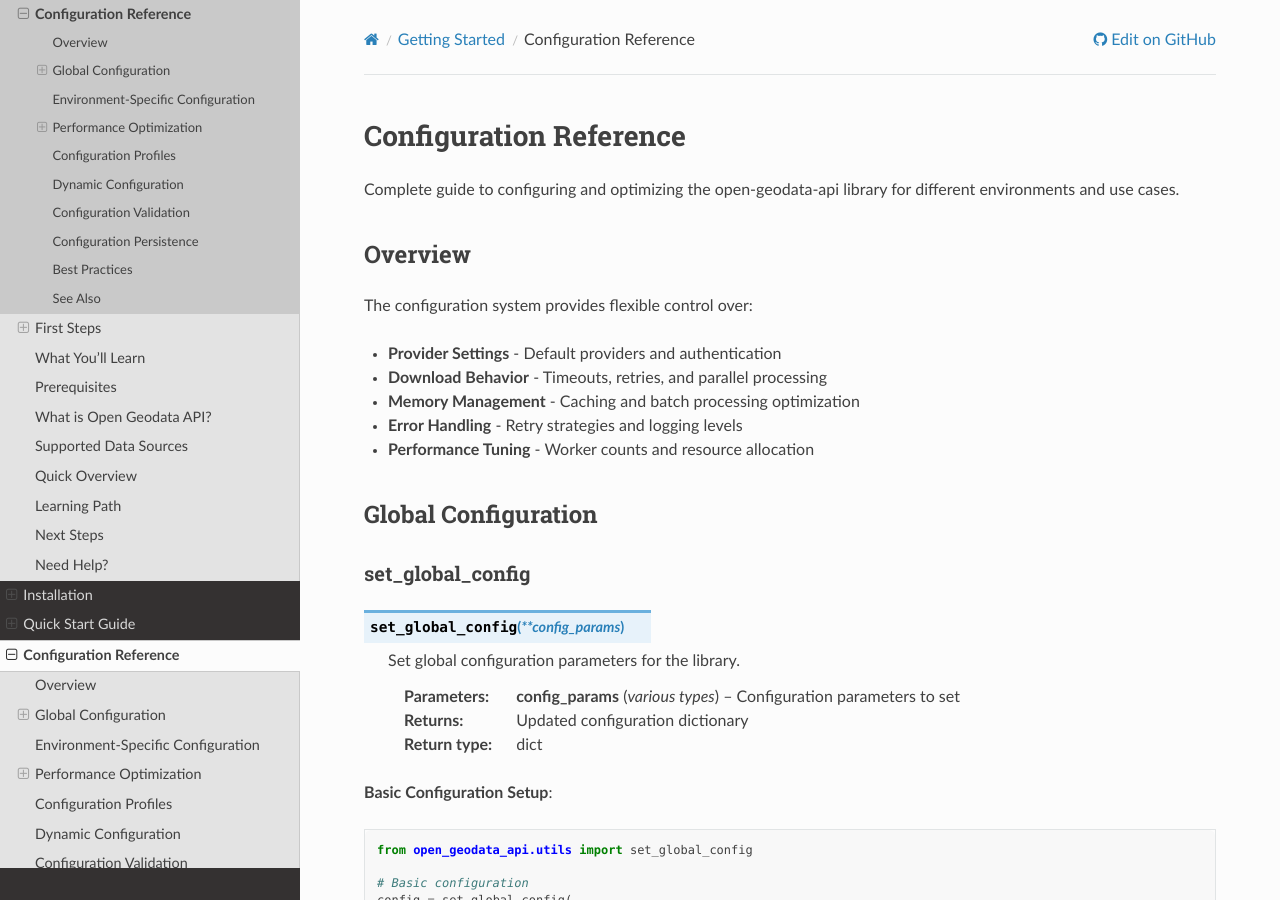
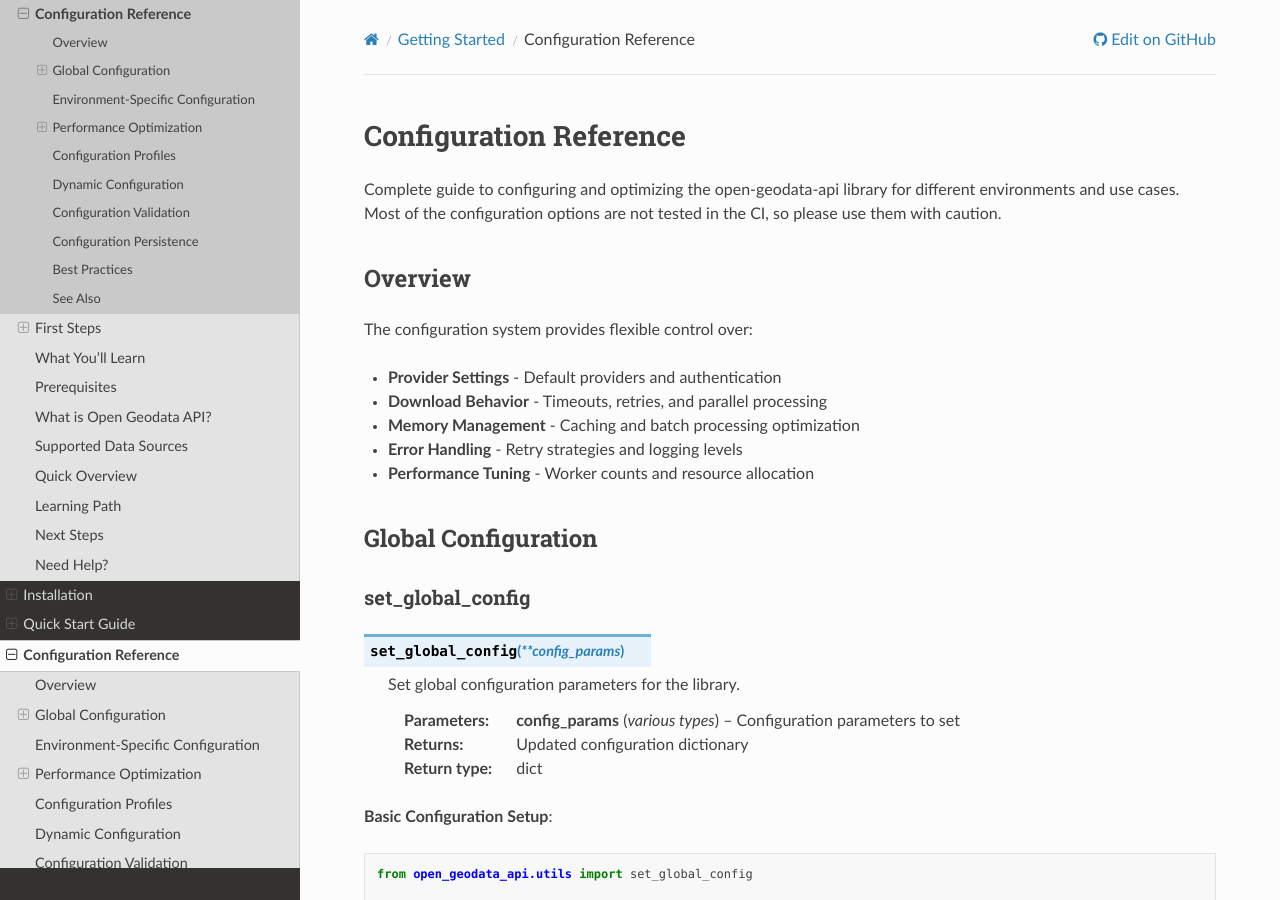
Before and after one commit to Mirjan-Ali-Sha/open-geodata-api, a Sphinx documentation site: the page built from docs/sections/getting-started/configuration.rst, in a window 1280 px wide and 900 px high. Built offline with Sphinx 7.4.7 and the Read the Docs theme 3.1.0, drawn with Linux system fonts in a browser that asks for light colours; pages that are not in the unit, such as notebooks, are missing from menus.

Commit message:
update documentations..

```diff
--- a/docs/sections/getting-started/configuration.rst
+++ b/docs/sections/getting-started/configuration.rst
@@ -1,7 +1,7 @@
 Configuration Reference
 =======================
 
-Complete guide to configuring and optimizing the open-geodata-api library for different environments and use cases.
+Complete guide to configuring and optimizing the open-geodata-api library for different environments and use cases. Most of the configuration options are not tested in the CI, so please use them with caution.
 
 Overview
 --------
--- a/docs/sections/getting-started/installation.rst
+++ b/docs/sections/getting-started/installation.rst
@@ -67,7 +67,7 @@ None Dependencies (Optional)
 For additional functionality that does not require any specific dependencies, you can install the package with no extra dependencies:
 But this is not recommended unless you are sure you do not need any of the optional features.
 User have to install the optional dependencies manually if needed. [This is useful for minimal installations or when you want to manage dependencies yourself.]
-Requirements are `requests`, `planetary-computer`, `tqdm`, and `click` install them carefully.
+Requirements are `requests`, `planetary-computer`, `tqdm`, and `click` install them cautiously.
 
 .. code-block:: bash
 
```
